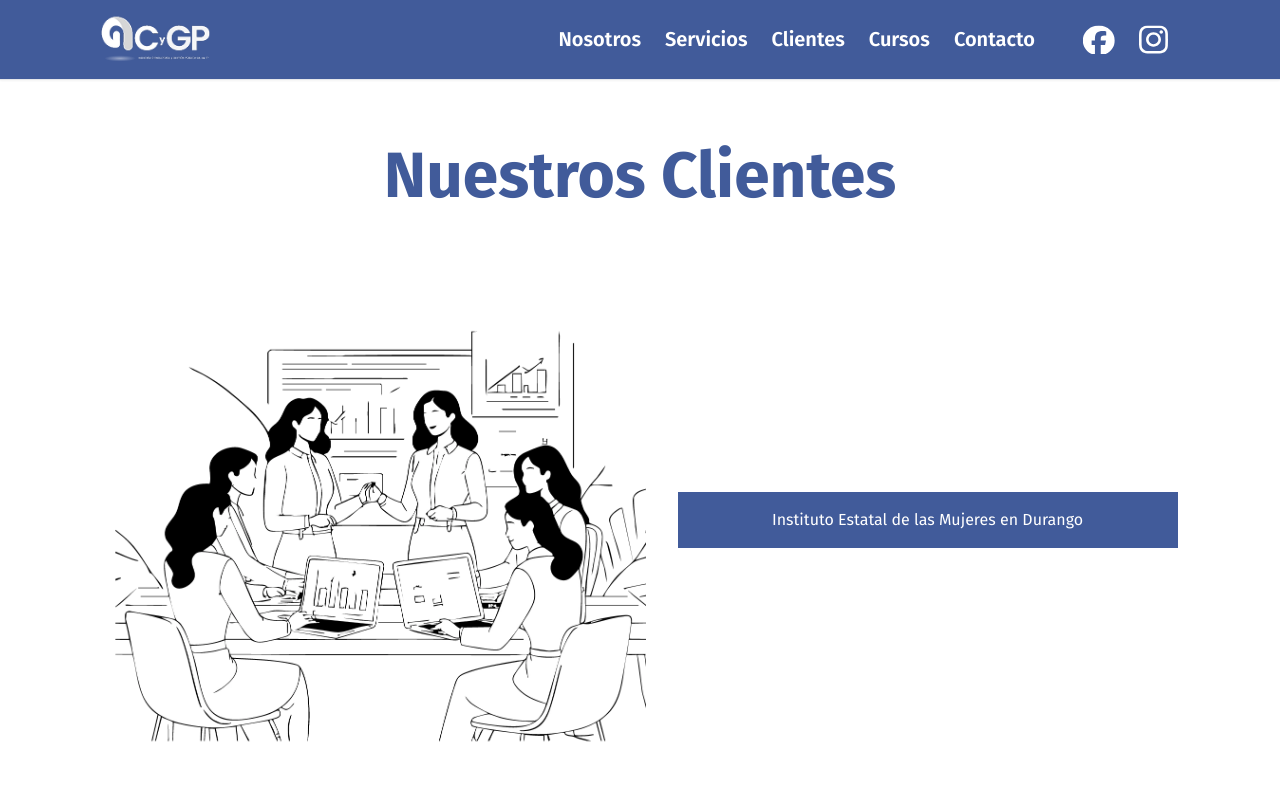
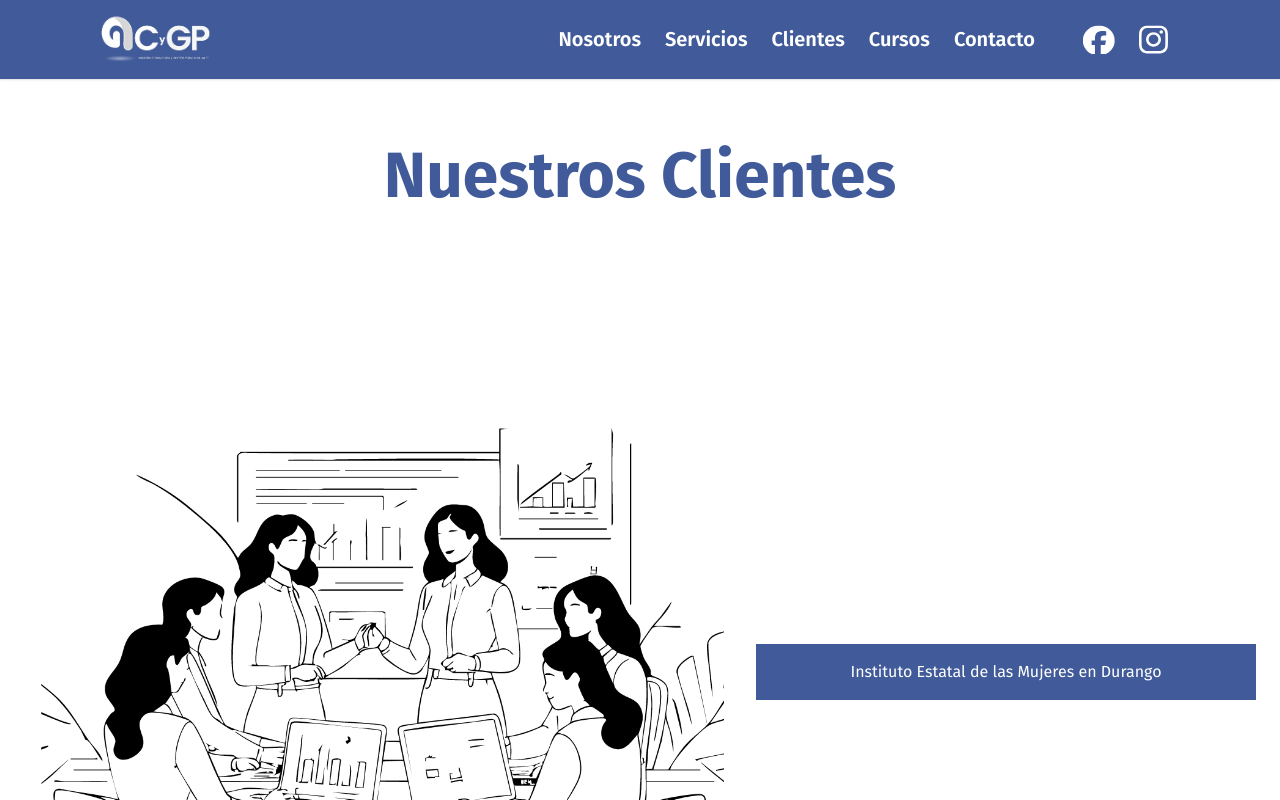
Before and after one commit to figuitiko/acygp, a Next.js app: page /clients in a window 1280 px wide. Shown: the top 800 px of the page. Built offline with nearby package versions, Linux system fonts and the light colour scheme.

Commit message:
refactor: update component imports and styling
- Update clients page layout and structure
- Refactor team section component
- Enhance clients hero section styling
- Improve contact form UI/UX

```diff
--- a/src/app/clients/page.tsx
+++ b/src/app/clients/page.tsx
@@ -7,6 +7,13 @@ const ClientsPage = () => {
   return (
     <MainWrapperSpacer>
       <HeroClients title="Nuestros Clientes" />
+      <section className="flex flex-col gap-12 mt-12">
+        <div className="flex flex-col gap-4">
+          {CLIENTS.map((item) => (
+            <ClientBox key={item.clientName} {...item} />
+          ))}
+        </div>
+      </section>
     </MainWrapperSpacer>
   );
 };
--- a/src/components/about/team-section.tsx
+++ b/src/components/about/team-section.tsx
@@ -1,5 +1,4 @@
 import React from "react";
-import { workerData } from "worker_threads";
 import { WorkerBox, WorkerBoxProps } from "./worker-box";
 import { workersData } from "./constants";
 
--- a/src/components/clients/hero-clients.tsx
+++ b/src/components/clients/hero-clients.tsx
@@ -1,16 +1,9 @@
-import { CLIENTS } from "@/app/clients/constants";
 import React from "react";
-import { ClientBox } from "./client-box";
 
 export const HeroClients = ({ title }: { title: string }) => {
   return (
     <section className="flex flex-col gap-8 items-center justify-center">
       <h1 className="text-main text-[64px] font-bold">{title}</h1>
-      <div className="flex flex-col gap-4">
-        {CLIENTS.map((item) => (
-          <ClientBox key={item.clientName} {...item} />
-        ))}
-      </div>
     </section>
   );
 };
--- a/src/components/contact/contact-form.tsx
+++ b/src/components/contact/contact-form.tsx
@@ -4,7 +4,7 @@ import {
   ContactFormState,
 } from "@/actions/contact-actions";
 import { useActionState, useState } from "react";
-import { set, z, ZodError } from "zod";
+import { z, ZodError } from "zod";
 const initialFormData = {
   name: "",
   email: "",
```
